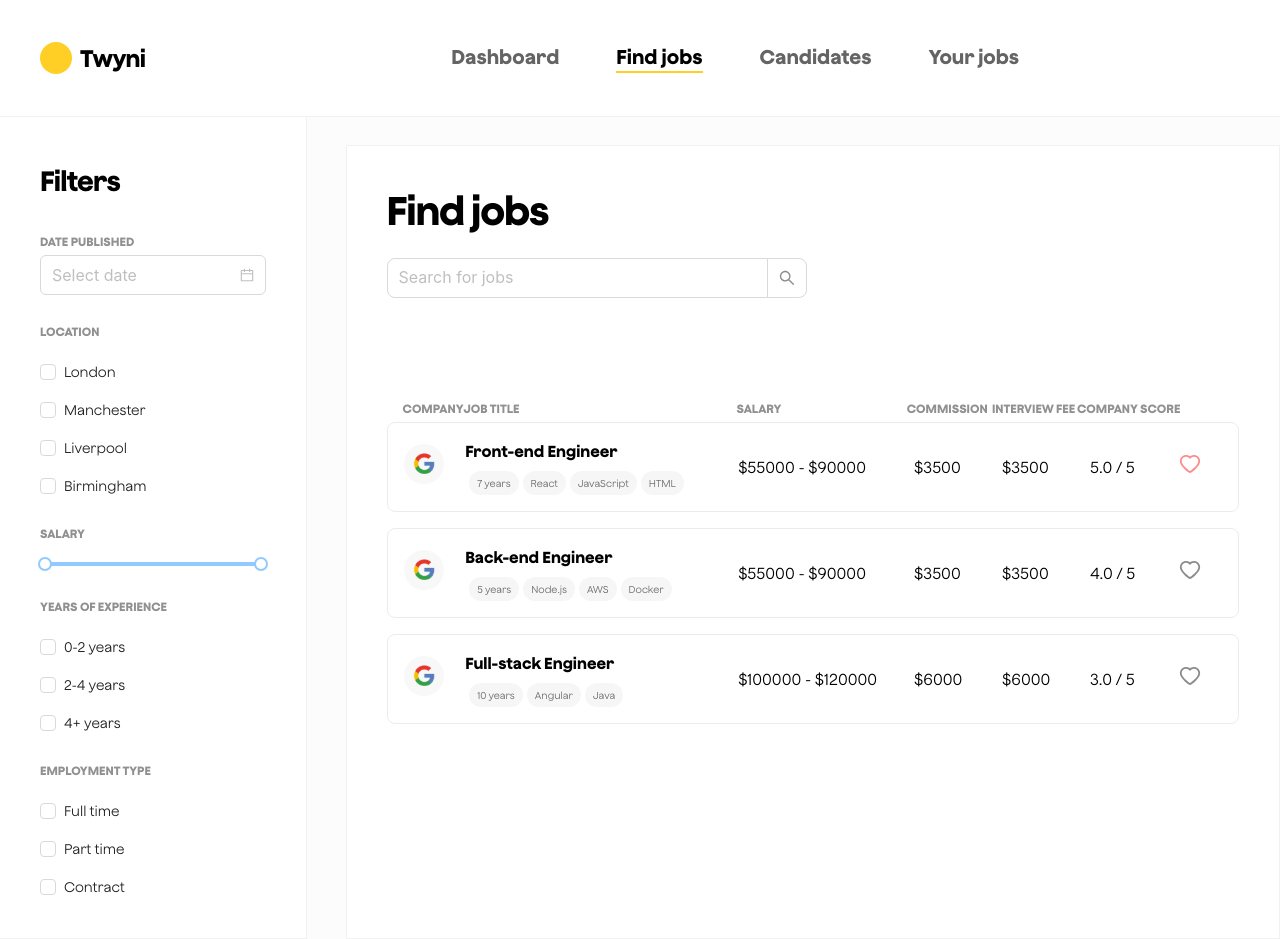
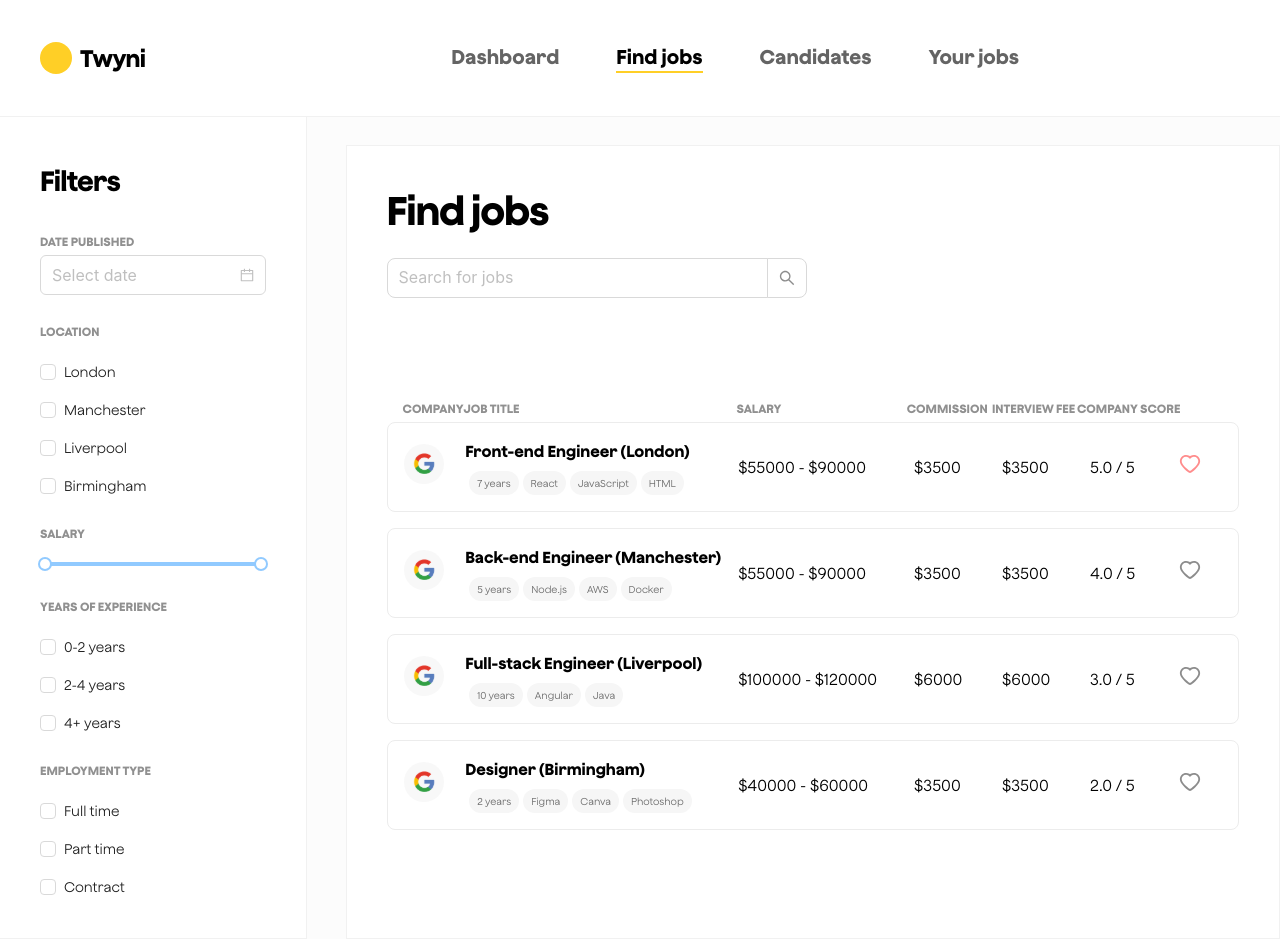
Before and after one commit to alexanderchernetsky/twyni, a React (Vite) app: page / in a window 1280 px wide. Built offline with nearby package versions, Linux system fonts and the light colour scheme.

Commit message:
Implement logic to filter by location checkbox

```diff
--- a/src/App.tsx
+++ b/src/App.tsx
@@ -1,6 +1,6 @@
 import {useState} from "react";
 import {Input, DatePicker, Checkbox, Slider} from 'antd';
-
+import {CheckboxChangeEvent} from "antd/lib/checkbox";
 import './App.css'
 import googleLogo from './assets/google.svg'
 
@@ -20,6 +20,7 @@ interface ITile {
     id: number,
     companyLogo: string,
     jobTitle: string,
+    location: string,
     badges: string[],
     salary: string,
     commission: string,
@@ -33,6 +34,7 @@ const tiles: ITile[] = [
         id: 1,
         companyLogo: 'Google',
         jobTitle: 'Front-end Engineer',
+        location: 'London',
         badges: ['7 years', 'React', 'JavaScript', 'HTML'],
         salary: '$55000 - $90000',
         commission: '$3500',
@@ -44,6 +46,7 @@ const tiles: ITile[] = [
         id: 2,
         companyLogo: 'Google',
         jobTitle: 'Back-end Engineer',
+        location: 'Manchester',
         badges: ['5 years', 'Node.js', 'AWS', 'Docker'],
         salary: '$55000 - $90000',
         commission: '$3500',
@@ -55,6 +58,7 @@ const tiles: ITile[] = [
         id: 3,
         companyLogo: 'Google',
         jobTitle: 'Full-stack Engineer',
+        location: 'Liverpool',
         badges: ['10 years', 'Angular', 'Java'],
         salary: '$100000 - $120000',
         commission: '$6000',
@@ -62,11 +66,33 @@ const tiles: ITile[] = [
         score: '3.0 / 5',
         isLiked: false
     },
-]
+    {
+        id: 4,
+        companyLogo: 'Google',
+        jobTitle: 'Designer',
+        location: 'Birmingham',
+        badges: ['2 years', 'Figma', 'Canva', 'Photoshop'],
+        salary: '$40000 - $60000',
+        commission: '$3500',
+        fee: '$3500',
+        score: '2.0 / 5',
+        isLiked: false
+    },
+];
+
+const initialLocationCheckboxesState: Record<string, boolean> =
+    {
+        London: false,
+        Manchester: false,
+        Liverpool: false,
+        Birmingham: false,
+    }
+;
 
 function App() {
     const [jobs, setJobs] = useState(tiles);
     const [searchResults, setSearchResults] = useState(tiles);
+    const [locationCheckboxes, setLocationCheckboxes] = useState(initialLocationCheckboxesState);
 
     const onSearch = (input: string) => {
         setSearchResults(() => {
@@ -82,6 +108,25 @@ function App() {
 
     const onDatePickerChange = () => {
         // todo
+    }
+
+    const onLocationCheckboxChange = (event: CheckboxChangeEvent, location: string) => {
+        const updated = {
+            ...locationCheckboxes,
+            [location]: event.target.checked
+        }
+
+        setLocationCheckboxes(() => updated);
+
+            setSearchResults(() => {
+                const isAtLeastOneCheckboxEnabled = updated.London || updated.Manchester || updated.Liverpool || updated.Birmingham;
+                if (isAtLeastOneCheckboxEnabled) {
+                    return jobs.filter(tile => Boolean(updated[tile.location]))
+                } else {
+                   return jobs
+                }
+
+            })
     }
 
     const onCheckboxChange = () => {
@@ -140,10 +185,11 @@ function App() {
                     <DatePicker size="large" style={{width: '100%'}} onChange={onDatePickerChange}/>
                     <div className="filter-title">Location</div>
                     <div className="location-checkboxes">
-                        <Checkbox className="checkbox" onChange={onCheckboxChange}>London</Checkbox>
-                        <Checkbox className="checkbox" onChange={onCheckboxChange}>Manchester</Checkbox>
-                        <Checkbox className="checkbox" onChange={onCheckboxChange}>Liverpool</Checkbox>
-                        <Checkbox className="checkbox" onChange={onCheckboxChange}>Birmingham</Checkbox>
+                        {/* todo: map cities */}
+                        <Checkbox className="checkbox" onChange={(event) => onLocationCheckboxChange(event, 'London')}>London</Checkbox>
+                        <Checkbox className="checkbox" onChange={(event) => onLocationCheckboxChange(event, 'Manchester')}>Manchester</Checkbox>
+                        <Checkbox className="checkbox" onChange={(event) => onLocationCheckboxChange(event, 'Liverpool')}>Liverpool</Checkbox>
+                        <Checkbox className="checkbox" onChange={(event) => onLocationCheckboxChange(event, 'Birmingham')}>Birmingham</Checkbox>
                     </div>
                     <div className="filter-title">Salary</div>
                     <Slider range={{draggableTrack: true}} min={0} max={200000} defaultValue={[0, 200000]}/>
@@ -174,7 +220,7 @@ function App() {
                             <div key={tile.id} className="tile">
                                 <div><img src={googleLogo} alt="company-logo"/></div>
                                 <div className="job-title-wrapper">
-                                    <div className="job-title">{tile.jobTitle}</div>
+                                    <div className="job-title">{tile.jobTitle} ({tile.location})</div>
                                     <div className="badges-wrapper">{tile.badges.map((badge, index) => <div className="badge" key={index}>{badge}</div>)}</div>
                                 </div>
                                 <div className="salary">{tile.salary}</div>
```
